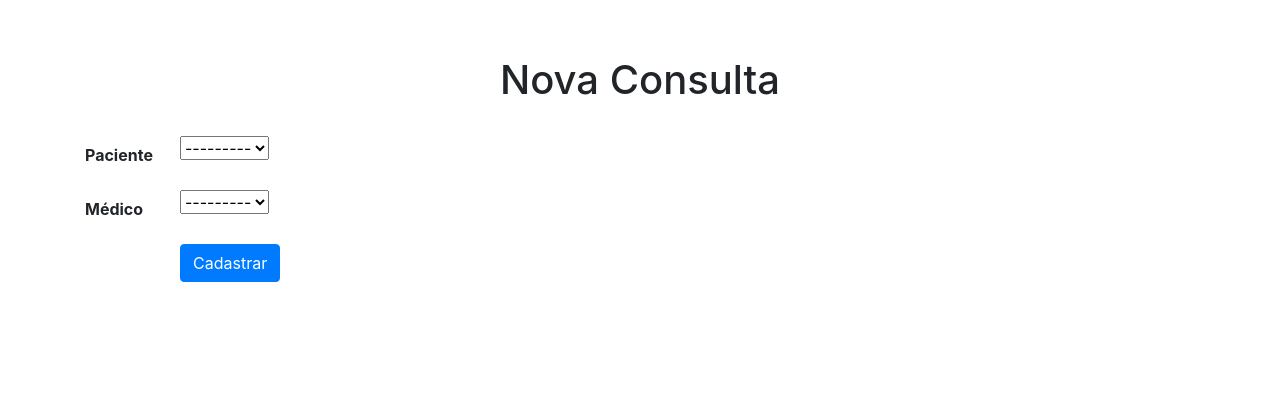
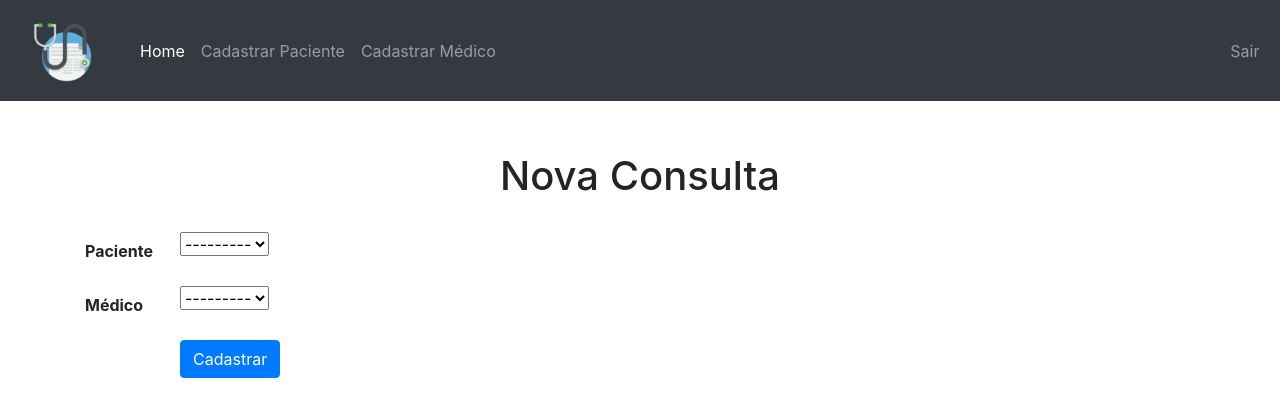
Before and after one commit to BrenoFroes/prontuarioeletronico-2021, a Django app: page /geriatria/consulta in a window 1280 px wide. Shown: the top 417 px of the page. Run offline with Django 3.2, Linux system fonts and the light colour scheme; data that the repository does not hold is empty; some libraries are stand-ins or nearby versions.

Commit message:
adicionando historico de consultas e melhorando estilo visual

```diff
--- a/gerenciamento/templates/formPaciente.html
+++ b/gerenciamento/templates/formPaciente.html
@@ -1,6 +1,6 @@
 {% extends "base.html" %}
 {% block titulo %}
-    Cadastro de Médico
+    Cadastro de Paciente
 {% endblock %}
 {% block conteudo %}
     <br>
--- a/gerenciamento/views.py
+++ b/gerenciamento/views.py
@@ -43,7 +43,7 @@ def edita_paciente(request, id):
         if form.is_valid():
             form.save()
             messages.add_message(request, messages.INFO, 'Paciente alterado com sucesso.')
-            return redirect('prontuarios:home')
+            return redirect('gerenciamento:exibe_paciente', id=paciente.id)
         else:
             return render(request, 'FormPaciente.html', {'form': form, 'acao': 'alteracao'})
 
--- a/prontuarioGeriatria/templates/hipoteses.html
+++ b/prontuarioGeriatria/templates/hipoteses.html
@@ -1,6 +1,6 @@
 {% extends "base.html" %}
 {% block titulo %}
-    Hipóteses
+    Hipóteses | {{ pacienteResumo.nome }}
 {% endblock %}
 {% block conteudo %}
     <br>
--- a/prontuarioGeriatria/templates/observacoes.html
+++ b/prontuarioGeriatria/templates/observacoes.html
@@ -1,6 +1,6 @@
 {% extends "base.html" %}
 {% block titulo %}
-    Observações
+    Observações | {{ pacienteResumo.nome }}
 {% endblock %}
 {% block conteudo %}
     <br>
@@ -150,7 +150,7 @@
         <div class="form-group mt-3">
             <div class="row justify-content-center">
                 <div class="col-md-6 text-center">
-                    <a href="{% url 'prontuarios:home' %}">
+                    <a href="{% url 'prontuarioGeriatria:exibe_prontuario' prontuario.consulta.id %}">
                         <button type="button" class="btn btn-primary">Voltar</button>
                     </a>
                 </div>
--- a/prontuarioGeriatria/templates/prescricoes.html
+++ b/prontuarioGeriatria/templates/prescricoes.html
@@ -1,6 +1,6 @@
 {% extends "base.html" %}
 {% block titulo %}
-    Prescrições
+    Prescrições | {{ pacienteResumo.nome }}
 {% endblock %}
 {% block conteudo %}
     <br>
--- a/prontuarioGeriatria/urls.py
+++ b/prontuarioGeriatria/urls.py
@@ -8,4 +8,6 @@ urlpatterns = [
     path('observacoes/<int:prontuario_id>/<int:paciente_id>', views.cria_observacoes, name='observacoes'),
     path('hipoteses/<int:prontuario_id>/<int:paciente_id>', views.cria_hipoteses, name='hipoteses'),
     path('prescricoes/<int:prontuario_id>/<int:paciente_id>', views.cria_prescricoes, name='prescricoes'),
+    path('historico-consultas/<int:id>', views.exibe_consultas, name='exibe_consultas'),
+    path('prontuario/<int:id>', views.exibe_prontuario, name='exibe_prontuario'),
 ]
--- a/prontuarioGeriatria/views.py
+++ b/prontuarioGeriatria/views.py
@@ -99,3 +99,21 @@ def cria_prescricoes(request,  prontuario_id, paciente_id):
             prescricoes.save()
             return redirect('prontuarios:home')
     return render(request, 'prescricoes.html', {'form': form, 'pacienteResumo': paciente, 'prontuario': prontuario})
+
+
+def exibe_consultas(request, id):
+    paciente = get_object_or_404(Paciente, id=id)
+    try:
+        consultas = Consulta.objects.filter(paciente=id)
+    except Consulta.DoesNotExist:
+        consultas = []
+    return render(request, 'historicoConsultas.html', {'consultas': consultas, 'pacienteResumo': paciente})
+
+
+def exibe_prontuario(request, id):
+    consulta = get_object_or_404(Consulta, id=id)
+    try:
+        prontuario = Prontuario.objects.get(consulta=id)
+    except:
+        return render(request, 'exibeProntuario.html', {'pacienteResumo': consulta.paciente, 'vazio': True})
+    return render(request, 'exibeProntuario.html', {'prontuario': prontuario, 'pacienteResumo': consulta.paciente})
--- a/prontuarios/views.py
+++ b/prontuarios/views.py
@@ -5,6 +5,7 @@ from gerenciamento.models import Paciente
 
 def pesquisa_pacientes(request):
     query = request.GET.get('buscaPor')
+    print('query: ', query)
     lista_de_pacientes = Paciente.objects.filter(nome__icontains=query).order_by('nome')
     pagina = request.GET.get('pagina', 1)
     paginator = Paginator(lista_de_pacientes, 5)
@@ -14,9 +15,9 @@ def pesquisa_pacientes(request):
         pacientes = paginator.page(1)
     except EmptyPage:
         pacientes = paginator.page(paginator.num_pages)
-    return render(request, 'home.html', {'pacientes': pacientes, 'buscaPor': query})
+    return render(request, 'home.html', {'pacientes': pacientes, 'buscaPor': query, 'home': False})
 
 
 def home(request):
     paciente = Paciente.objects.get(id=2)
-    return render(request, 'home.html', {'paciente': paciente})
+    return render(request, 'home.html', {'paciente': paciente, 'home': True})
--- a/templates/base.html
+++ b/templates/base.html
@@ -1,14 +1,40 @@
+{% load static %}
 <!DOCTYPE html>
 <html lang="pt-br">
 <head>
     <meta charset="UTF-8">
     <title>{% block titulo %}Prontuario Eletrônico{% endblock %}</title>
     <link rel="stylesheet" href="https://stackpath.bootstrapcdn.com/bootstrap/4.4.1/css/bootstrap.min.css" integrity="sha384-Vkoo8x4CGsO3+Hhxv8T/Q5PaXtkKtu6ug5TOeNV6gBiFeWPGFN9MuhOf23Q9Ifjh" crossorigin="anonymous">
+    <link rel="stylesheet" href="https://pro.fontawesome.com/releases/v5.10.0/css/all.css" integrity="sha384-AYmEC3Yw5cVb3ZcuHtOA93w35dYTsvhLPVnYs9eStHfGJvOvKxVfELGroGkvsg+p" crossorigin="anonymous"/>
 </head>
+<header>
+    <nav class="navbar navbar-expand-lg navbar-dark fixed-top bg-dark">
+        <a class="navbar-brand text-center" href="{% url 'prontuarios:home' %}">
+            <img class="rounded" src="{% static '/prontuarioGeriatria/images/logo.png' %}" style="width:75%; height:75%;" >
+        </a>
+        <button class="navbar-toggler" type="button" data-toggle="collapse" data-target="#menu">
+            <span class="navbar-toggler-icon"></span>
+        </button>
+        <div class="collapse navbar-collapse" id="menu">
+            <ul class="navbar-nav mr-auto">
+                <li class="nav-item active">
+                    <a class="nav-link" href="{% url 'prontuarios:home' %}">Home</a>
+                </li>
+                <li class="nav-item">
+                    <a class="nav-link" href="{% url 'gerenciamento:cadastra_paciente' %}">Cadastrar Paciente</a>
+                </li>
+                <li class="nav-item">
+                    <a class="nav-link" href="{% url 'gerenciamento:cadastra_medico' %}">Cadastrar Médico</a>
+                </li>
+            </ul>
+            <a class="navbar-text" href="#">Sair <span class="fa fa-sign-out"></span></a>
+        </div>
+    </nav>
+</header>
 <body>
-    <div class="container my-4">
+    <div class="container" style="margin-top: 120px">
         {% if pacienteResumo %}
-            <div class="jumbotron mt-2 p-3 p-md-5 rounded bg-gray">
+            <div class="jumbotron mt-5 p-3 p-md-5 rounded bg-gray">
                 <h2>Resumo</h2>
                 <hr style=" border: 1px solid black">
                 <div class="row">
```
Also changed, not shown: prontuarioGeriatria/templates/exibeProntuario.html (added, +28 -0 lines), prontuarioGeriatria/templates/historicoConsultas.html (+36 -1 lines), prontuarios/templates/home.html (+24 -25 lines), prontuarioGeriatria/static/prontuarioGeriatria/images/logo.png (added).
